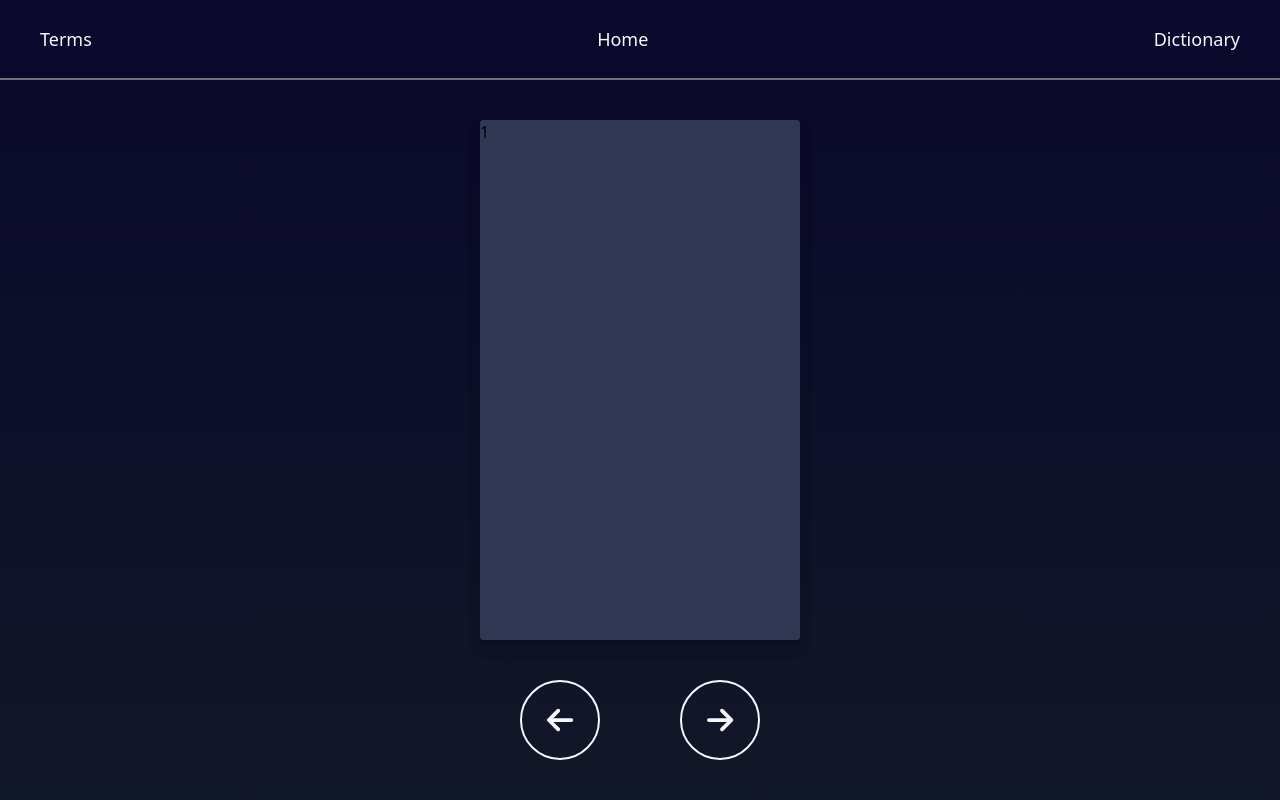
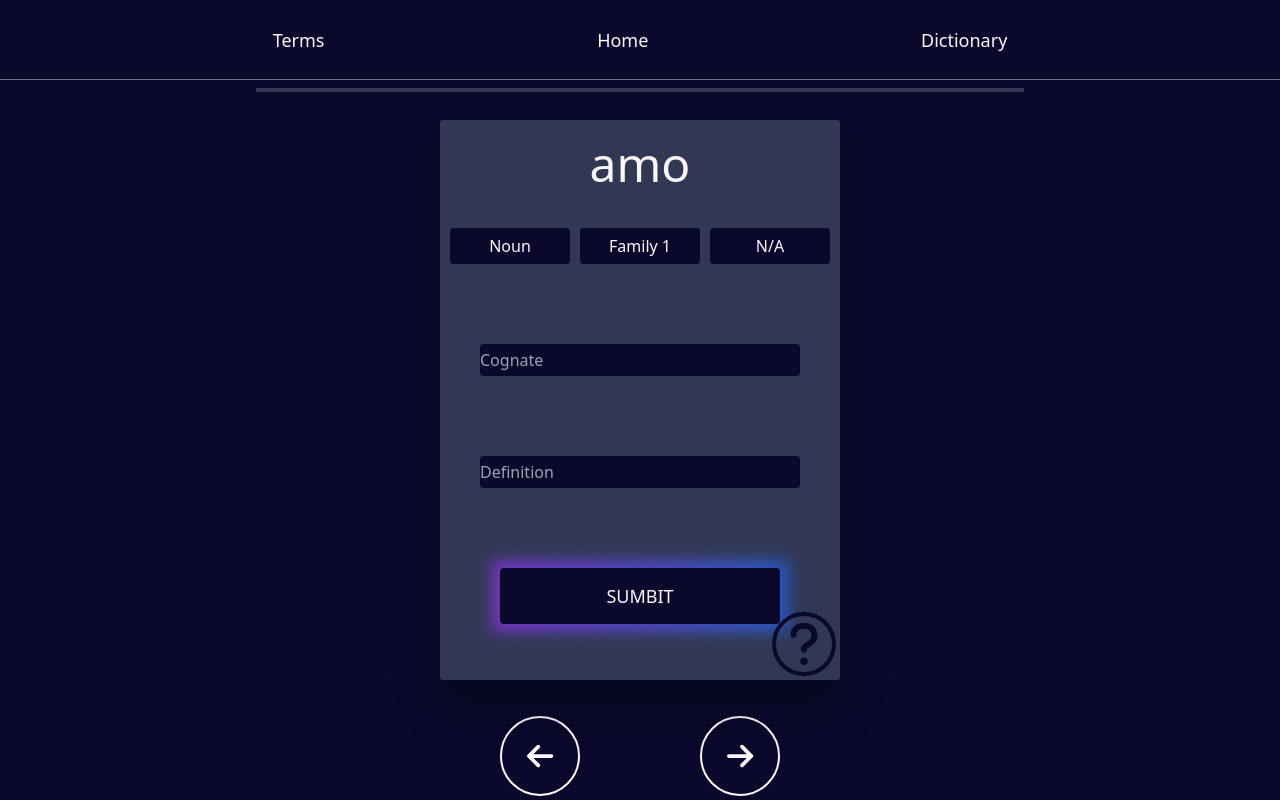
Before and after one commit to finnmattis/ucantlatin, a Next.js app: page /terms in a window 1280 px wide. Built offline with nearby package versions, Linux system fonts and the light colour scheme.

Commit message:
Made card interface

```diff
--- a/components/header.jsx
+++ b/components/header.jsx
@@ -2,33 +2,33 @@ import Link from "next/link"
 
 export default function Header() {
     return (
-        <header className="sticky h-[10vh] w-full flex justify-between items-center bg-primary border-b-2 border-gray-500">
+        <header className="sticky flex h-[10vh] w-full items-center justify-evenly border-b-[1px] border-gray-500 bg-primary">
             <Link
                 href="/terms"
-                className="group h-full mx-10 flex flex-col overflow-hidden"
+                className="group flex h-full flex-col overflow-hidden"
             >
-                <div className="h-full flex flex-col justify-center">
+                <div className="flex h-full flex-col justify-center">
                     <p className="text-lg text-text">Terms</p>
                 </div>
-                <div className="hidden group-hover:block -my-2 h-15 grow rounded-lg bg-highlight"></div>
+                <div className="h-15 -my-2 hidden grow rounded-lg bg-highlight group-hover:block"></div>
             </Link>
             <Link
                 href="/"
-                className="group h-full mx-10 flex flex-col overflow-hidden"
+                className="group flex h-full flex-col overflow-hidden"
             >
-                <div className="h-full flex flex-col justify-center">
+                <div className="flex h-full flex-col justify-center">
                     <p className="text-lg text-text">Home</p>
                 </div>
-                <div className="hidden group-hover:block -my-2 h-15 grow rounded-lg bg-highlight"></div>
+                <div className="h-15 -my-2 hidden grow rounded-lg bg-highlight group-hover:block"></div>
             </Link>
             <Link
                 href="/dict"
-                className="group h-full mx-10 flex flex-col overflow-hidden"
+                className="group flex h-full flex-col overflow-hidden"
             >
-                <div className="h-full flex flex-col justify-center">
+                <div className="flex h-full flex-col justify-center">
                     <p className="text-lg text-text">Dictionary</p>
                 </div>
-                <div className="hidden group-hover:block -my-2 h-15 grow rounded-lg bg-highlight"></div>
+                <div className="h-15 -my-2 hidden grow rounded-lg bg-highlight group-hover:block"></div>
             </Link>
         </header>
     )
--- a/package.json
+++ b/package.json
@@ -24,6 +24,8 @@
   "devDependencies": {
     "autoprefixer": "^10.4.13",
     "postcss": "^8.4.21",
+    "prettier": "^2.8.4",
+    "prettier-plugin-tailwindcss": "^0.2.2",
     "tailwindcss": "^3.2.6"
   }
 }
--- a/src/pages/terms.jsx
+++ b/src/pages/terms.jsx
@@ -1,9 +1,77 @@
-import { faArrowLeft, faArrowRight } from "@fortawesome/free-solid-svg-icons"
+import {
+    faArrowLeft,
+    faArrowRight,
+    faQuestion,
+} from "@fortawesome/free-solid-svg-icons"
 import { FontAwesomeIcon } from "@fortawesome/react-fontawesome"
-import React, { useEffect, useState } from "react"
+import React, { useEffect, useRef, useState } from "react"
+
+export default function terms() {
+    let [direction, setDirection] = useState("")
+    let [CurCardNum, setCurCardNum] = useState(1)
+    let [currentCard, setCurrentCard] = useState(0)
+    let [progress, setProgress] = useState(0)
+
+    //temp
+    let length = 10
+
+    let clickHandler = (direction) => {
+        //Won't take effect until the next render
+        setDirection(direction)
+        setCurCardNum(CurCardNum < 2 ? CurCardNum + 1 : 1)
+
+        let new_card = 0
+        if (direction == "right") {
+            new_card = currentCard < length ? currentCard + 1 : 0
+        } else {
+            new_card = currentCard > 1 ? currentCard - 1 : length
+        }
+        let percent = (new_card / length) * 100
+        setProgress(percent === Infinity ? 0 : percent)
+        setCurrentCard(new_card)
+    }
+
+    return (
+        <div className="flex h-[90vh] flex-col items-center bg-primary">
+            <ProgressBar progress={progress} />
+            <Card cardNum={2} CurCardNum={CurCardNum} direction={direction} />
+            <Card cardNum={1} CurCardNum={CurCardNum} direction={direction} />
+            <div className="mt-[78vh] flex w-[30vw] min-w-[400px] justify-around">
+                <button
+                    onClick={() => clickHandler("left")}
+                    className="h-20 w-20 rounded-full border-2 border-text text-3xl text-text"
+                >
+                    <FontAwesomeIcon icon={faArrowLeft} />
+                </button>
+                <button
+                    onClick={() => clickHandler("right")}
+                    className="h-20 w-20 rounded-full border-2 border-text text-3xl text-text"
+                >
+                    <FontAwesomeIcon icon={faArrowRight} />
+                </button>
+            </div>
+        </div>
+    )
+}
+
+function ProgressBar({ progress }) {
+    return (
+        <div className="mt-2 h-1 w-[60%] min-w-[450px]  bg-secondary">
+            <div
+                className="h-full bg-highlight"
+                style={{ width: `${progress}%` }}
+            ></div>
+        </div>
+    )
+}
 
 function Card({ cardNum, CurCardNum: curCardNum, direction }) {
     let [status, setStatus] = useState("active")
+    let partOfSpeech = useRef("")
+    let family = useRef("")
+    let gender = useRef("")
+    let cognate = useRef("")
+    let definition = useRef("")
 
     useEffect(() => {
         if (curCardNum == cardNum) {
@@ -30,46 +98,67 @@ function Card({ cardNum, CurCardNum: curCardNum, direction }) {
     return (
         <div
             data-status={status}
-            className="absolute h-[65vh] w-[25vw] mt-10 bg-secondary rounded drop-shadow-lg ease-[cubic-bezier(.05,.43,.25,.95)] duration-500
-            data-[status=after]:translate-x-1/2 data-[status=after]:scale-0
-            data-[status=before]:-translate-x-1/2 data-[status=before]:scale-0
-            data-[status=fromRight]:transition-none data-[status=fromRight]:-translate-x-1/2 data-[status=fromRight]:scale-0
-            data-[status=fromLeft]:transition-none data-[status=fromLeft]:translate-x-1/2 data-[status=fromLeft]:scale-0
+            className="absolute mt-10 flex h-[70vh] w-[30vw] min-w-[400px] flex-col items-center rounded bg-secondary
+            drop-shadow-2xl duration-500
+            ease-[cubic-bezier(.05,.43,.25,.95)] data-[status=after]:translate-x-1/2
+            data-[status=before]:-translate-x-1/2 data-[status=fromRight]:-translate-x-1/2 data-[status=fromLeft]:translate-x-1/2
+            data-[status=after]:scale-0 data-[status=before]:scale-0 data-[status=fromRight]:scale-0
+            data-[status=fromLeft]:scale-0 data-[status=fromRight]:transition-none data-[status=fromLeft]:transition-none
             "
         >
-            {cardNum}
+            <p className="mt-5 text-5xl text-text">amo</p>
+            <div className="mt-10 flex w-full justify-evenly">
+                <select
+                    ref={partOfSpeech}
+                    className=" aspect-[10/3] w-[30%]  cursor-pointer appearance-none rounded bg-primary text-center text-text outline-highlight placeholder:text-center focus:outline"
+                >
+                    <option value="n">Noun</option>
+                    <option value="v">Verb</option>
+                    <option value="adj">Adjective</option>
+                    <option value="adv">Adverb</option>
+                    <option value="conj">Conjunction</option>
+                </select>
+                <select
+                    ref={family}
+                    className="aspect-[10/3] w-[30%] cursor-pointer appearance-none rounded bg-primary text-center text-text outline-highlight placeholder:text-center focus:outline"
+                >
+                    <option value="1">Family 1</option>
+                    <option value="2">Family 2</option>
+                    <option value="3">Family 3</option>
+                    <option value="4">Family 4</option>
+                    <option value="5">Family 5</option>
+                </select>
+                <select
+                    ref={gender}
+                    className="aspect-[10/3] w-[30%] cursor-pointer appearance-none rounded bg-primary text-center text-text outline-highlight placeholder:text-center focus:outline"
+                >
+                    <option value="">N/A</option>
+                    <option value="m">Masculine</option>
+                    <option value="f">Feminine</option>
+                    <option value="n">Neuter</option>
+                </select>
+            </div>
+            <input
+                ref={cognate}
+                className="mt-20 aspect-[10/1] w-[80%] rounded bg-primary text-text outline-highlight focus:outline"
+                type="text"
+                placeholder="Cognate"
+            />
+            <input
+                ref={definition}
+                className="mt-20 aspect-[10/1] w-[80%] rounded bg-primary text-text outline-highlight focus:outline"
+                type="text"
+                placeholder="Definition"
+            />
+            <div className="group relative mt-20 aspect-[10/2] h-[10%] rounded">
+                <div className="animate-tilt absolute -inset-2 rounded bg-gradient-to-r from-purple-600 to-blue-600 opacity-75 blur transition duration-1000 group-hover:opacity-100 group-hover:duration-200"></div>
+                <button className="relative h-full w-full rounded bg-primary text-lg text-text ">
+                    SUMBIT
+                </button>
+            </div>
+            <button className=" absolute bottom-0 right-0 m-1 flex h-16 w-16 items-center justify-center rounded-full border-4 border-primary bg-black/0 text-5xl text-primary">
+                <FontAwesomeIcon icon={faQuestion} />
+            </button>
         </div>
     )
 }
-
-export default function terms() {
-    let [direction, setDirection] = useState("")
-    let [CurCardNum, setCurCardNum] = useState(1)
-
-    let clickHandler = (direction) => {
-        //Won't take effect until the next render
-        setDirection(direction)
-        setCurCardNum(CurCardNum < 2 ? CurCardNum + 1 : 1)
-    }
-
-    return (
-        <div className="h-[90vh] bg-gradient-to-b from-primary to-gray-900 flex flex-col items-center">
-            <Card cardNum={2} CurCardNum={CurCardNum} direction={direction} />
-            <Card cardNum={1} CurCardNum={CurCardNum} direction={direction} />
-            <div className="w-[25vw] mt-[75vh] flex justify-around">
-                <button
-                    onClick={() => clickHandler("left")}
-                    className="h-20 w-20 border-2 border-text text-3xl rounded-full text-text"
-                >
-                    <FontAwesomeIcon icon={faArrowLeft} />
-                </button>
-                <button
-                    onClick={() => clickHandler("right")}
-                    className="h-20 w-20 border-2 border-text text-3xl rounded-full text-text"
-                >
-                    <FontAwesomeIcon icon={faArrowRight} />
-                </button>
-            </div>
-        </div>
-    )
-}
--- a/tailwind.config.js
+++ b/tailwind.config.js
@@ -15,6 +15,7 @@ module.exports = {
                 secondary: "#303854",
                 highlight: "#AAB1F9",
                 text: "#F9F7FB",
+                button: "#4600F6"
             },
         },
     },
```
Also changed, not shown: 1 other file (tests, documents, lock files or other folders).
